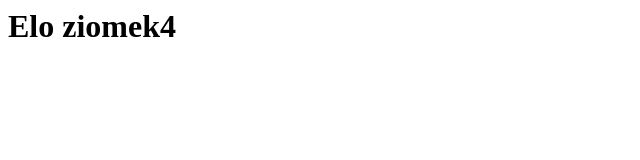
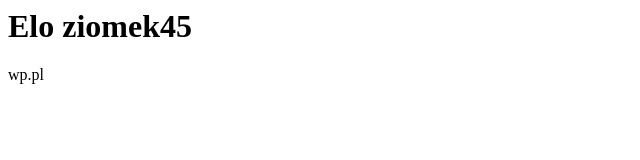
Before and after one commit to zzuczekk/test3, a plain HTML site: page tekst1.html in a window 1280 px wide. Shown: the full height of the page, 0-640 px from the left. Drawn offline with Linux system fonts and the light colour scheme.

Commit message:
zmiana w barnch zuku3

```diff
--- a/tekst1.html
+++ b/tekst1.html
@@ -3,6 +3,7 @@
     <title>Cześć</title>
 </head>
 <body>
-<h1>Elo ziomek4</h1>
+<h1>Elo ziomek45</h1>
+<a>wp.pl</a>
 </body>
 </html>
```
Also changed, not shown: index.html (+1 -1 lines).
